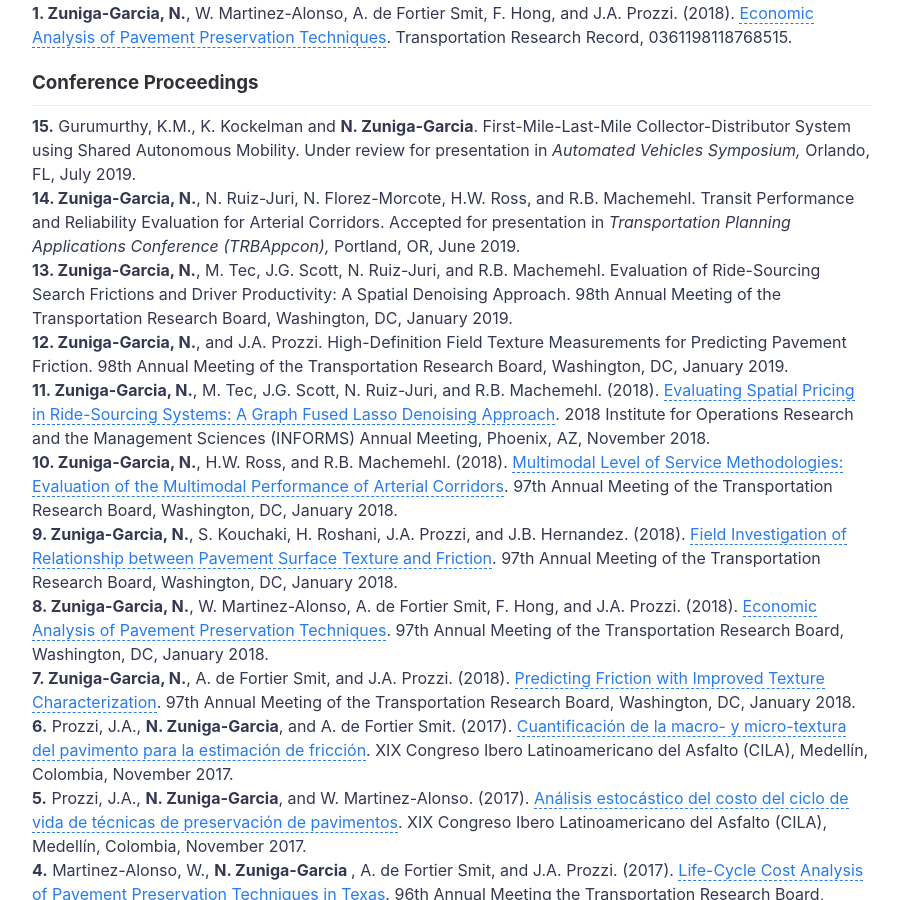
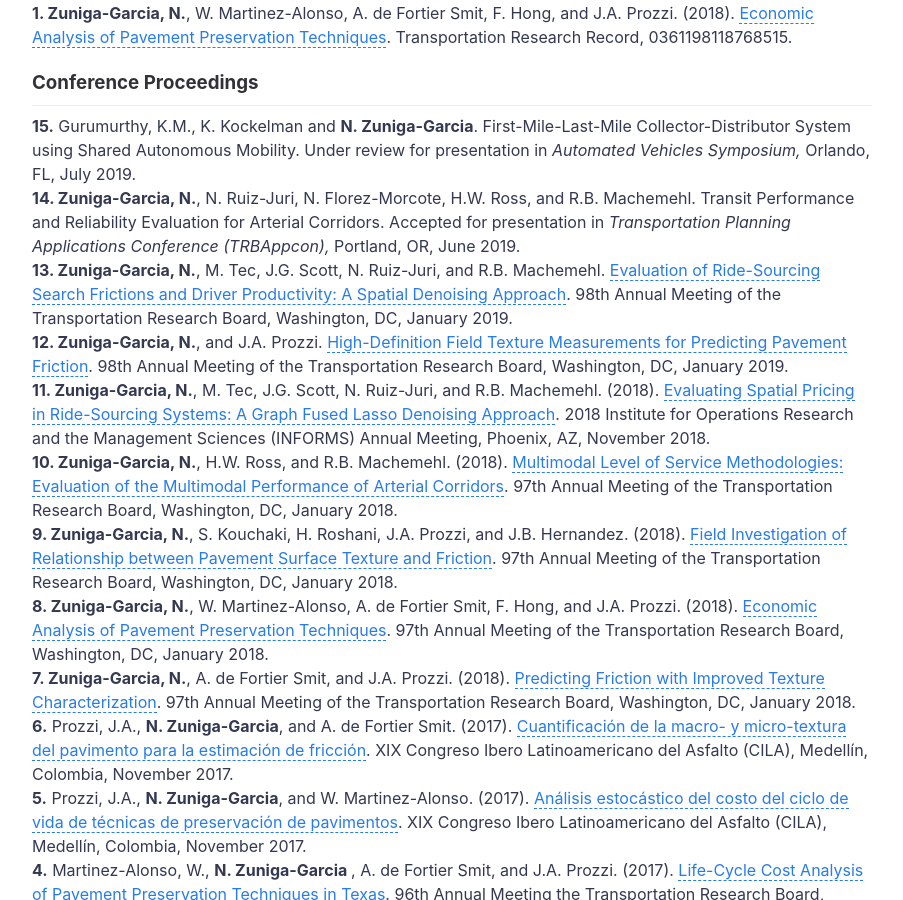
Before and after one commit to nzunigag/nzunigag.github.io, a Jekyll site: the page built from research.md, in a window 1280 px wide and 900 px high, scrolled down 977 px. Shown: the whole window, without its empty margins (188-1091 px from the left). Built offline with Jekyll 4.4.1, drawn with Linux system fonts in a browser that asks for light colours; part of the change alters nothing that is shown.

```diff
--- a/research.md
+++ b/research.md
@@ -39,9 +39,9 @@ ___
 <br>
 <b>14. Zuniga-Garcia, N.</b>, N. Ruiz-Juri, N. Florez-Morcote, H.W. Ross, and R.B. Machemehl. Transit Performance and Reliability Evaluation for Arterial Corridors.  Accepted for presentation in <i>Transportation Planning Applications Conference (TRBAppcon),</i> Portland, OR, June 2019.
 <br>
-<b>13. Zuniga-Garcia, N.</b>, M. Tec, J.G. Scott, N. Ruiz-Juri, and R.B. Machemehl. Evaluation of Ride-Sourcing Search Frictions and Driver Productivity: A Spatial Denoising Approach. 98th Annual Meeting of the Transportation Research Board, Washington, DC, January 2019.
+<b>13. Zuniga-Garcia, N.</b>, M. Tec, J.G. Scott, N. Ruiz-Juri, and R.B. Machemehl. [Evaluation of Ride-Sourcing Search Frictions and Driver Productivity: A Spatial Denoising Approach](../research/pres/2019_RideSourcing.pdf). 98th Annual Meeting of the Transportation Research Board, Washington, DC, January 2019.
 <br>
-<b>12. Zuniga-Garcia, N.</b>, and J.A. Prozzi. High-Definition Field Texture Measurements for Predicting Pavement Friction. 98th Annual Meeting of the Transportation Research Board, Washington, DC, January 2019.
+<b>12. Zuniga-Garcia, N.</b>, and J.A. Prozzi. [High-Definition Field Texture Measurements for Predicting Pavement Friction](../research/pres/2019_Friction.pdf). 98th Annual Meeting of the Transportation Research Board, Washington, DC, January 2019.
 <br>
 <b>11. Zuniga-Garcia, N.</b>, M. Tec, J.G. Scott, N. Ruiz-Juri, and R.B. Machemehl. (2018). [Evaluating Spatial Pricing in Ride-Sourcing Systems: A Graph Fused Lasso Denoising Approach](../research/pres/2018_Informs.pdf). 2018 Institute for Operations Research and the Management Sciences (INFORMS) Annual Meeting, Phoenix, AZ, November 2018.
 <br>
```
